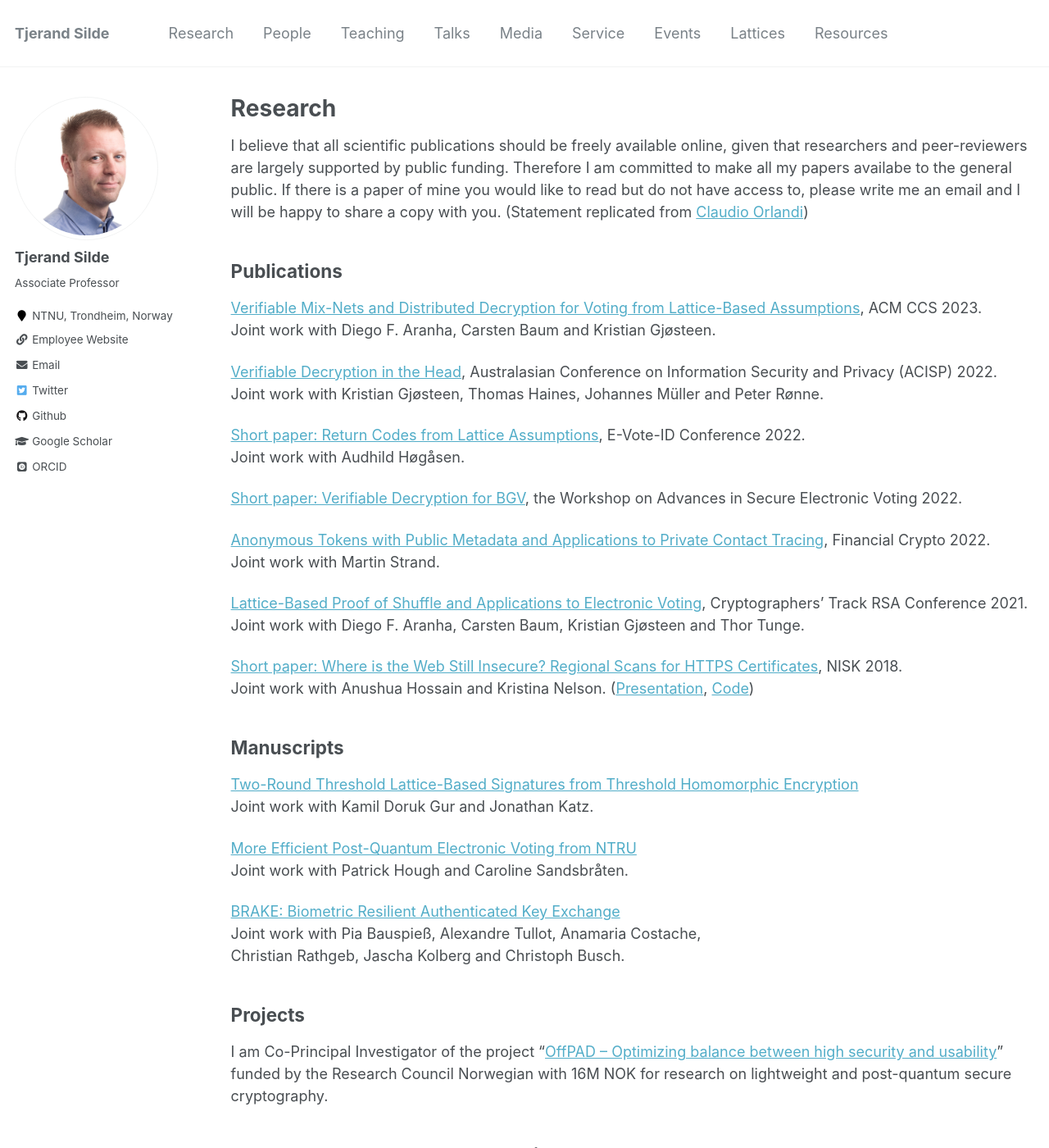
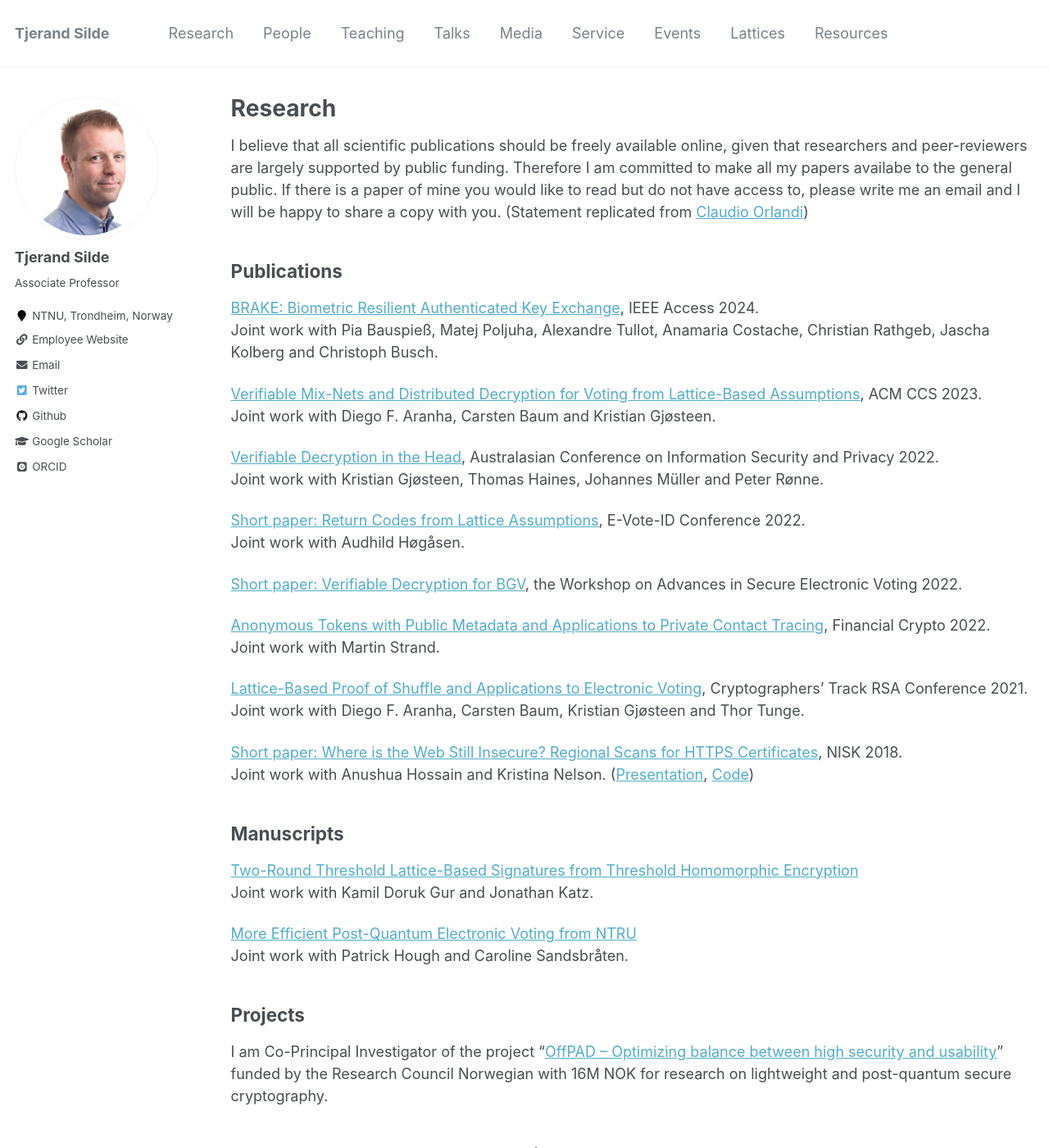
Before and after one commit to tjesi/tjesi.github.io, a Jekyll site: the page built from _pages/research.md, in a window 1280 px wide and 1400 px high. Shown: the whole window at 82% size. Built offline with Jekyll 4.4.1, drawn with Linux system fonts in a browser that asks for light colours; some web fonts are replaced; some of the changed lines change nothing that is shown.

Commit message:
Update research.md

```diff
--- a/_pages/research.md
+++ b/_pages/research.md
@@ -9,10 +9,13 @@ I believe that all scientific publications should be freely available online, gi
 
 ## Publications
 
+[BRAKE: Biometric Resilient Authenticated Key Exchange](https://eprint.iacr.org/2022/1408), IEEE Access 2024.
+Joint work with Pia Bauspieß, Matej Poljuha, Alexandre Tullot, Anamaria Costache, Christian Rathgeb, Jascha Kolberg and Christoph Busch.
+
 [Verifiable Mix-Nets and Distributed Decryption for Voting from Lattice-Based Assumptions](https://eprint.iacr.org/2022/422), ACM CCS 2023.
 Joint work with Diego F. Aranha, Carsten Baum and Kristian Gjøsteen.
 
-[Verifiable Decryption in the Head](https://eprint.iacr.org/2021/558), Australasian Conference on Information Security and Privacy (ACISP) 2022.
+[Verifiable Decryption in the Head](https://eprint.iacr.org/2021/558), Australasian Conference on Information Security and Privacy 2022.
 Joint work with Kristian Gjøsteen, Thomas Haines, Johannes Müller and Peter Rønne.
 
 [Short paper: Return Codes from Lattice Assumptions](https://dspace.ut.ee/bitstream/handle/10062/84323/12.pdf?sequence=1&isAllowed=y), E-Vote-ID Conference 2022.
@@ -38,9 +41,6 @@ Joint work with Kamil Doruk Gur and Jonathan Katz.
 [More Efficient Post-Quantum Electronic Voting from NTRU](https://eprint.iacr.org/2023/933)
 Joint work with Patrick Hough and Caroline Sandsbråten.
 
-[BRAKE: Biometric Resilient Authenticated Key Exchange](https://eprint.iacr.org/2022/1408)
-Joint work with Pia Bauspieß, Alexandre Tullot, Anamaria Costache,
-Christian Rathgeb, Jascha Kolberg and Christoph Busch.
 
 ## Projects
 
```
